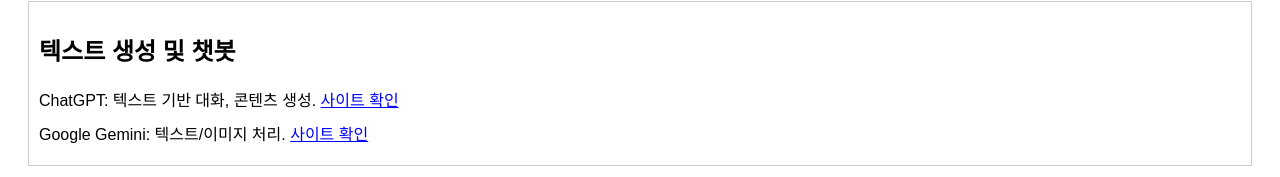
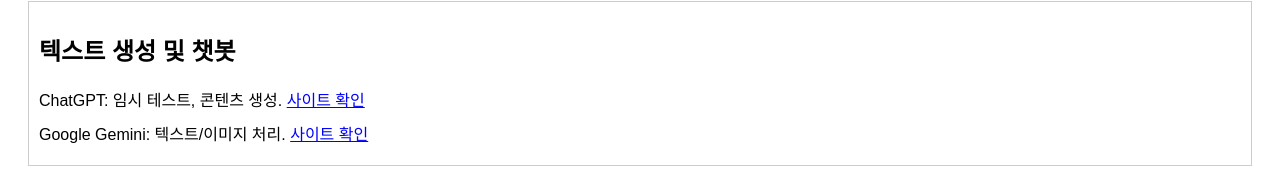
Before and after one commit to soljin77/ai-tool-app, a plain HTML site: page index.html in a window 1280 px wide. Shown: the part 129-306 px from the top of the page. Drawn offline with Linux system fonts and the light colour scheme.

Commit message:
Update index.html

```diff
--- a/index.html
+++ b/index.html
@@ -24,7 +24,7 @@
                 {
                     name: "텍스트 생성 및 챗봇",
                     tools: [
-                        { name: "ChatGPT", description: "텍스트 기반 대화, 콘텐츠 생성.", website: "https://chat.openai.com/" },
+                        { name: "ChatGPT", description: "임시 테스트, 콘텐츠 생성.", website: "https://chat.openai.com/" },
                         { name: "Google Gemini", description: "텍스트/이미지 처리.", website: "https://gemini.google.com/" }
                     ]
                 },
```
